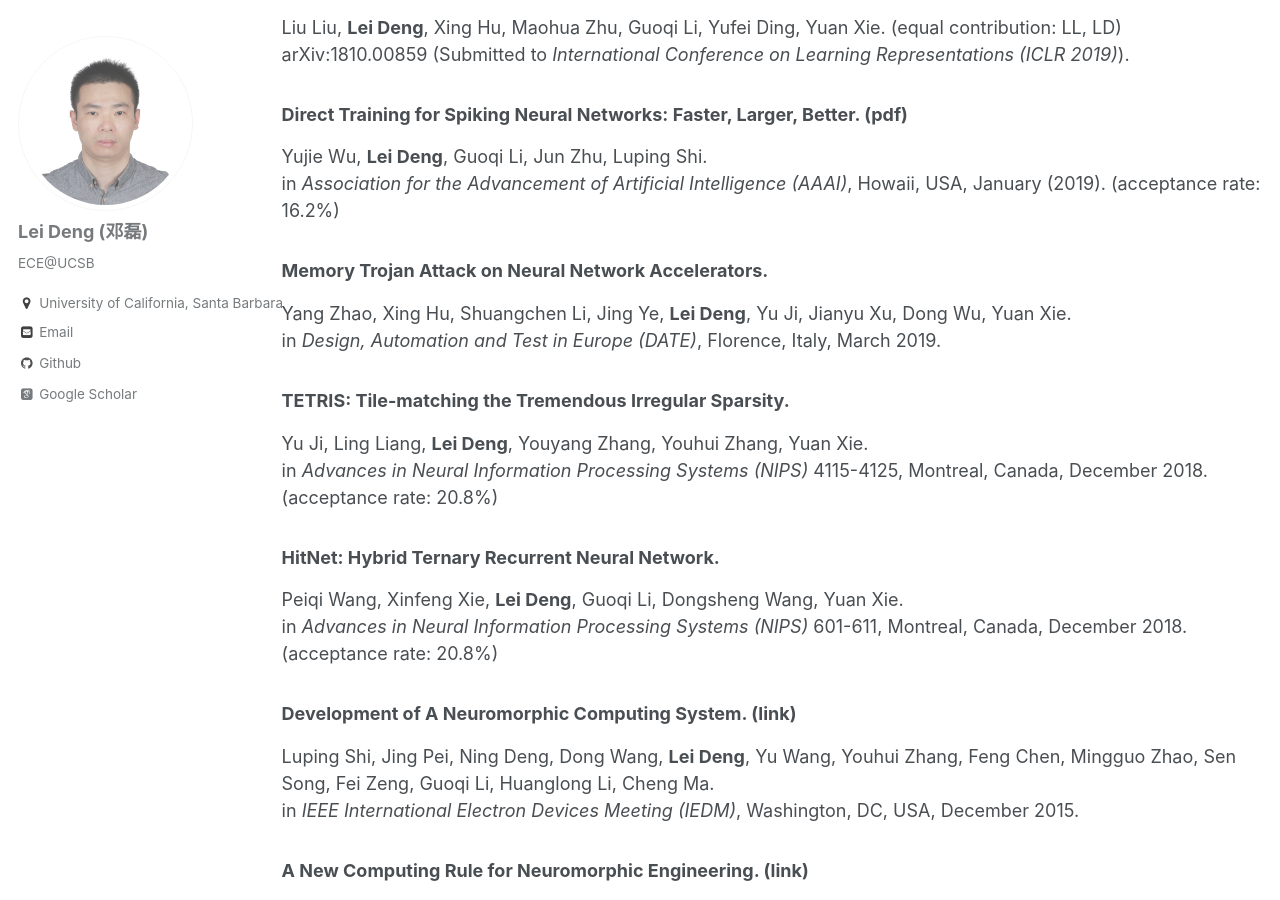
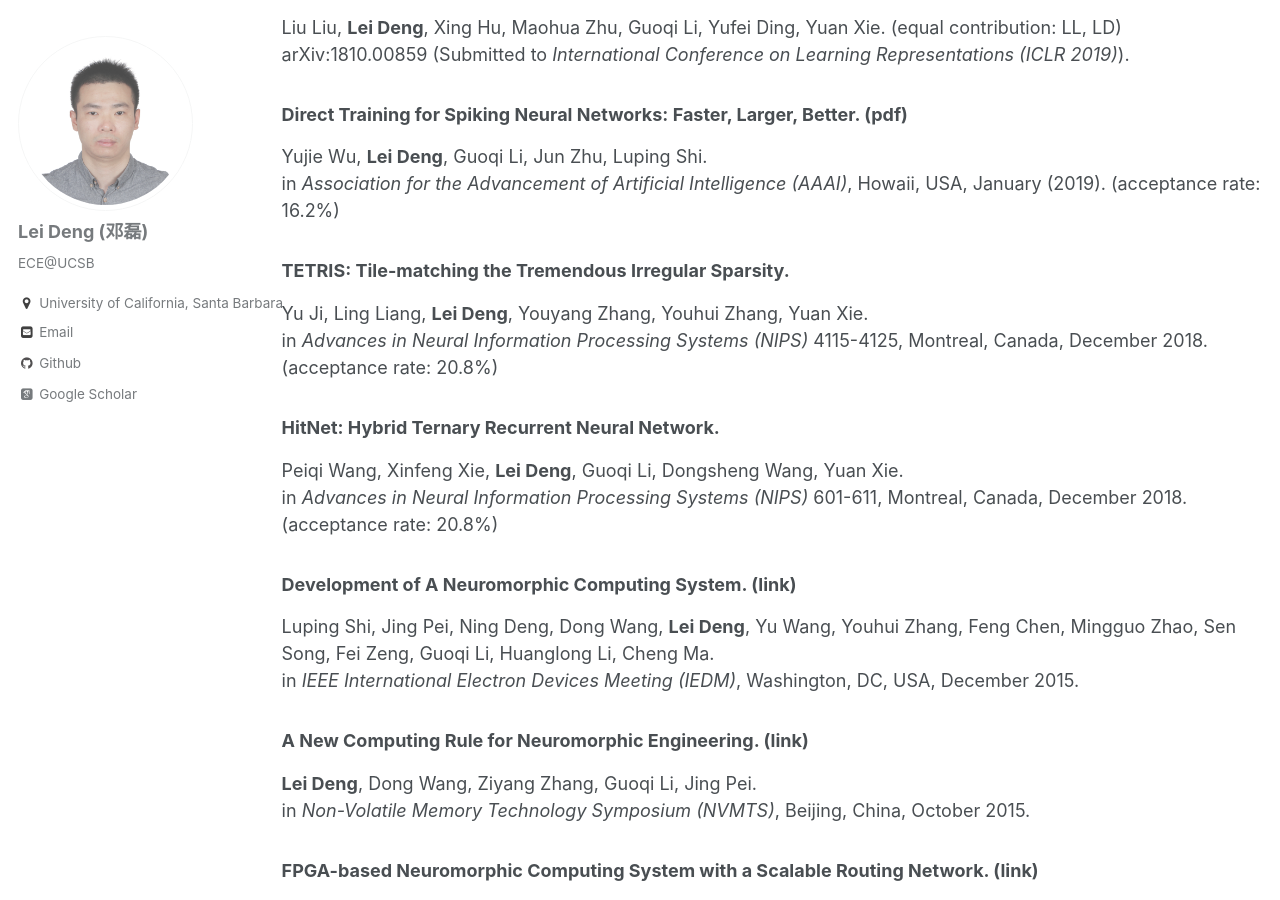
Before and after one commit to dllfei/dllfei.github.io, a Jekyll site: the page built from _pages/publications.md, in a window 1280 px wide and 900 px high, scrolled down 2897 px. Built offline with Jekyll 4.4.1, drawn with Linux system fonts in a browser that asks for light colours; some web fonts are replaced.

Commit message:
Update publications.md

```diff
--- a/_pages/publications.md
+++ b/_pages/publications.md
@@ -91,10 +91,6 @@ arXiv:1810.00859 (Submitted to *International Conference on Learning Representat
 Yujie Wu, **Lei Deng**, Guoqi Li, Jun Zhu, Luping Shi. <br />
 in *Association for the Advancement of Artificial Intelligence (AAAI)*, Howaii, USA, January (2019). (acceptance rate: 16.2%)
 
-### Memory Trojan Attack on Neural Network Accelerators. <br />
-Yang Zhao, Xing Hu, Shuangchen Li, Jing Ye, **Lei Deng**, Yu Ji, Jianyu Xu, Dong Wu, Yuan Xie. <br />
-in *Design, Automation and Test in Europe (DATE)*, Florence, Italy, March 2019.
-
 ### TETRIS: Tile-matching the Tremendous Irregular Sparsity. <br />
 Yu Ji, Ling Liang, **Lei Deng**, Youyang Zhang, Youhui Zhang, Yuan Xie. <br />
 in *Advances in Neural Information Processing Systems (NIPS)* 4115-4125, Montreal, Canada, December 2018. (acceptance rate: 20.8%)
```
